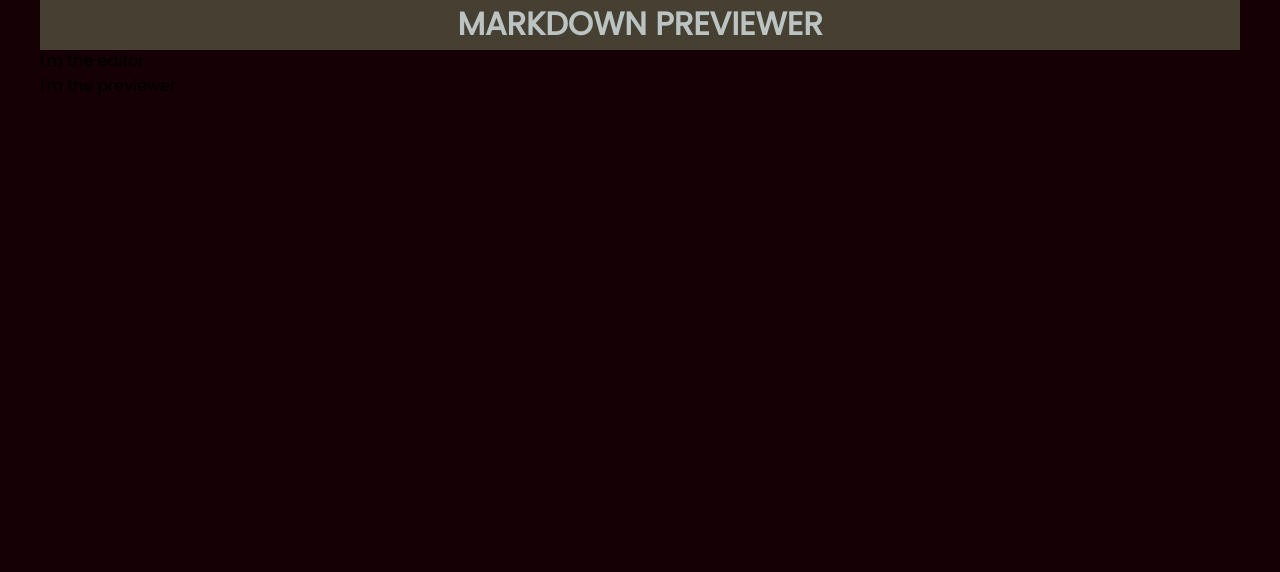
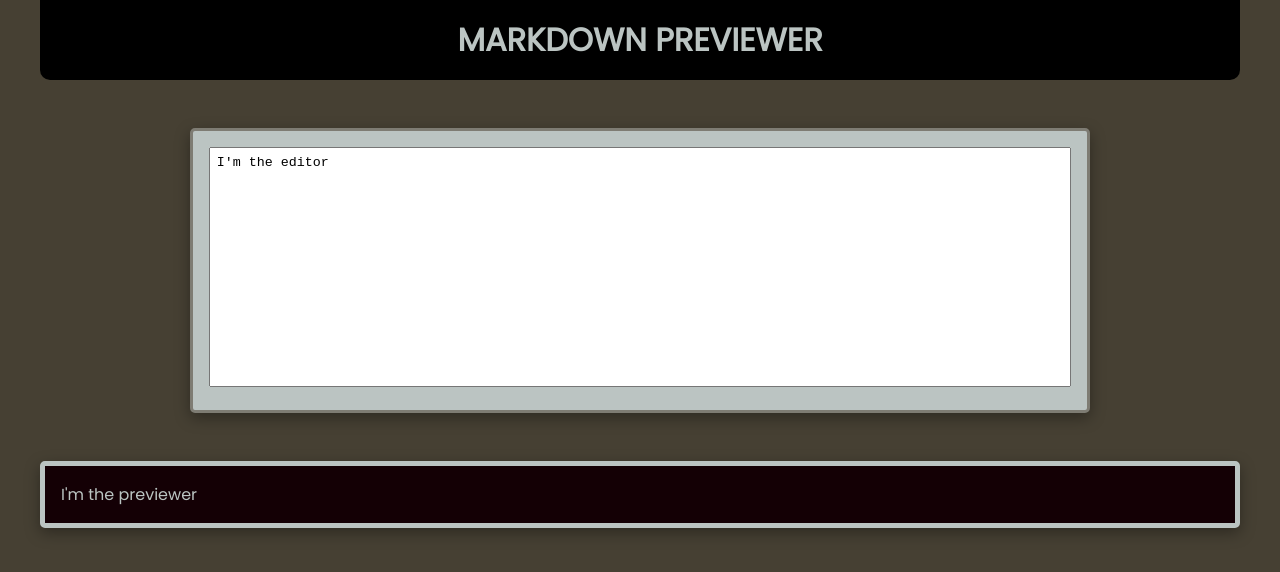
Before and after one commit to rafael-lua/fcc-markdown-previewer, a React (Create React App) app: page / in a window 1280 px wide. Shown: the top 572 px of the page. Built offline with nearby package versions, Linux system fonts and the light colour scheme.

Commit message:
Update basic styles theme

```diff
--- a/src/App.js
+++ b/src/App.js
@@ -6,9 +6,9 @@ function App() {
     <div className="container">
       <header className="header">
         <h1 className="header-title">MARKDOWN PREVIEWER</h1>
-        <Editor />
-        <Previewer />
       </header>
+      <Editor />
+      <Previewer />
     </div>
   );
 }
--- a/src/components/Editor.js
+++ b/src/components/Editor.js
@@ -1,8 +1,10 @@
 const Editor = (props) => {
   return (
     <div className="container">
-      <div className="editor">
-        I'm the editor
+      <div className="editor-area">
+        <textarea name="editor" id="editor" cols="30" rows="15" placeholder="Type some markdown...">
+          I'm the editor
+        </textarea>
       </div>
     </div>
   )
--- a/src/components/Previewer.js
+++ b/src/components/Previewer.js
@@ -1,8 +1,10 @@
 const Previewer = (props) => {
   return (
     <div className="container">
-      <div className="previewer">
-        I'm the previewer
+      <div className="previewer-area">
+          <div id="preview">
+            I'm the previewer
+          </div>
       </div>
     </div>
   )
--- a/src/index.css
+++ b/src/index.css
@@ -17,7 +17,7 @@ Colors
 
 body {
   font-family: 'Poppins', sans-serif;
-  background-color: #140005;
+  background-color: #464033;
 }
 
 .container {
@@ -26,12 +26,43 @@ body {
 }
 
 .header {
-  background-color: #464033;
+  background-color: black;
   width: 100%;
-  height: 50px;
+  padding: 1em 0;
+  border-bottom-left-radius: 10px;
+  border-bottom-right-radius: 10px;
 }
 
 .header-title {
   text-align: center;
   color: #BBC4C2;
 }
+
+
+/* Main App Styles */
+
+.editor-area {
+  border: 3px solid #7E7C73;
+  border-radius: 5px;
+  background-color: #BBC4C2;
+  padding: 1em;
+  margin: 3em auto;
+  width: 75%;
+  box-shadow: rgba(0, 0, 0, 0.35) 0px 5px 15px;
+}
+
+#editor {
+  resize: none;
+  width: 100%;
+  padding: 0.5em;
+}
+
+.previewer-area {
+  width: 100%;
+  padding: 1em;
+  background-color: #140005;
+  border: 5px solid #BBC4C2;
+  border-radius: 5px;
+  color: #BBC4C2;
+  box-shadow: rgba(0, 0, 0, 0.35) 0px 5px 15px;
+}
```
